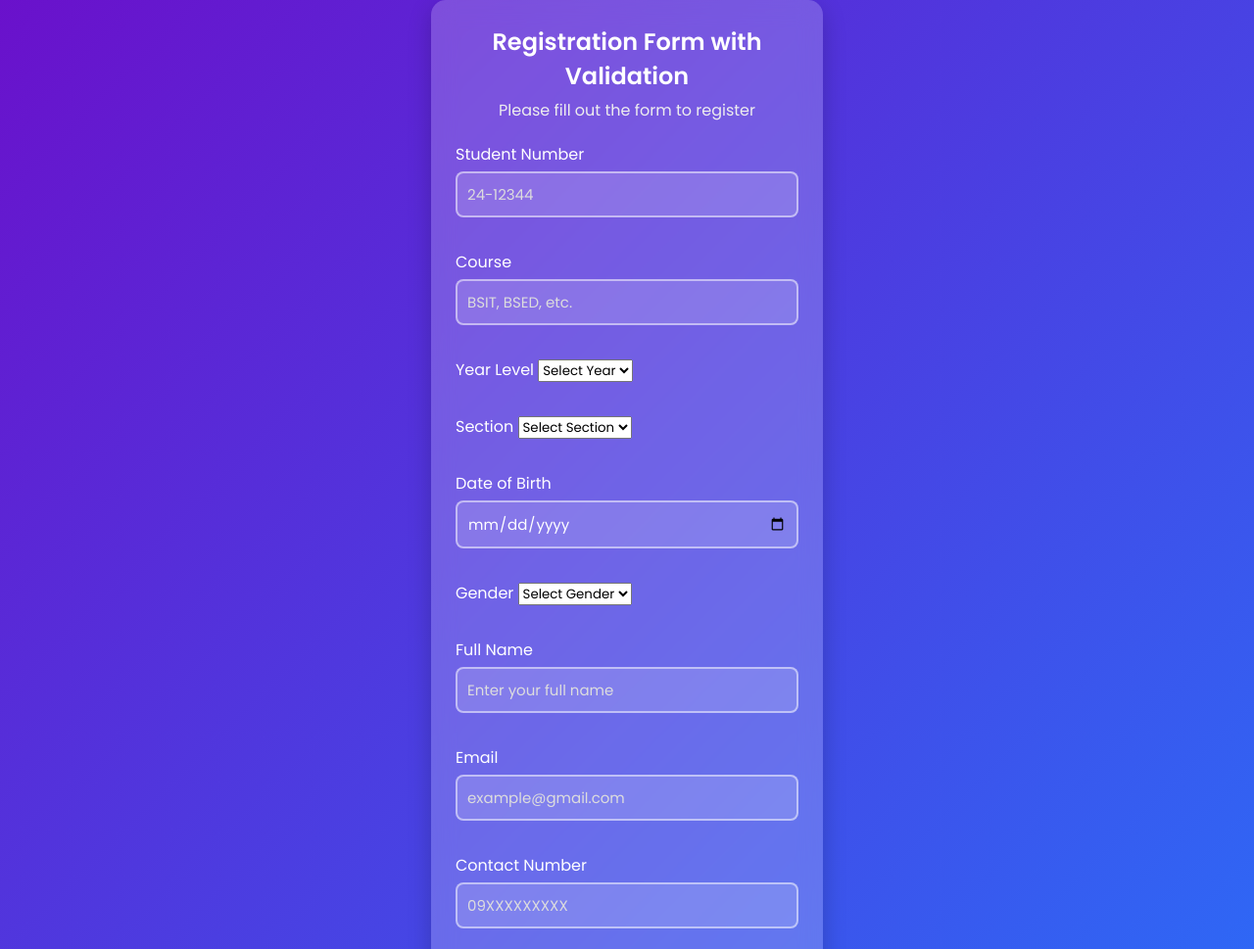
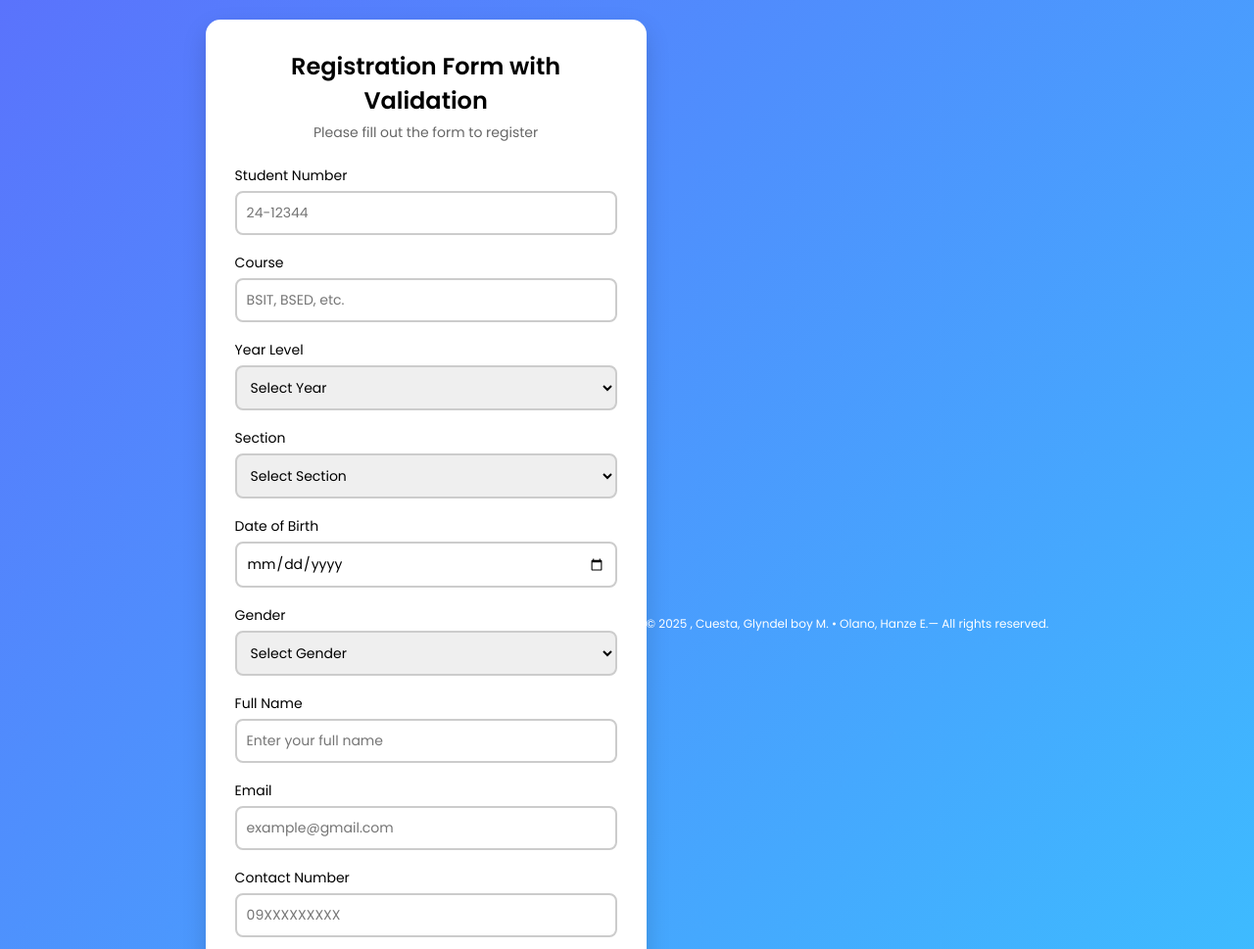
Before and after one commit to glyndelcuesta1414-maker/JQuaru-revised-form-validation-, a plain HTML site: page index.html in a window 1280 px wide. Shown: the top 969 px of the page at 98% size. Drawn offline with nearby package versions, Linux system fonts and the light colour scheme.

Commit message:
Update style.css

```diff
--- a/style.css
+++ b/style.css
@@ -1,3 +1,4 @@
+/* GENERAL STYLE */
 * {
   margin: 0;
   padding: 0;
@@ -6,99 +7,115 @@
 }
 
 body {
-  background: linear-gradient(135deg, #6a11cb, #2575fc);
+  background: linear-gradient(135deg, #5a73fc, #3ac4ff);
   min-height: 100vh;
   display: flex;
-  flex-direction: column;
   justify-content: center;
+  align-items: center;
+  padding: 20px;
 }
 
+/* CARD */
 .card {
-  width: 400px;
-  margin: auto;
-  background: rgba(255, 255, 255, 0.2);
-  backdrop-filter: blur(12px);
-  padding: 25px;
+  background: #fff;
+  width: 100%;
+  max-width: 450px;
+  padding: 30px;
   border-radius: 15px;
-  box-shadow: 0 8px 25px rgba(0, 0, 0, 0.2);
-  text-align: center;
+  box-shadow: 0 10px 25px rgba(0, 0, 0, 0.15);
+  animation: fadeIn 0.5s ease;
 }
 
-h2 {
-  color: #fff;
+@keyframes fadeIn {
+  from { opacity: 0; transform: translateY(15px); }
+  to { opacity: 1; transform: translateY(0); }
+}
+
+.card h2 {
+  text-align: center;
   font-weight: 600;
   margin-bottom: 5px;
 }
 
 .subtitle {
-  color: #eee;
+  text-align: center;
   margin-bottom: 20px;
+  font-size: 14px;
+  color: #666;
 }
 
+/* INPUT GROUP */
 .input-group {
-  text-align: left;
   margin-bottom: 15px;
 }
 
-label {
-  color: #fff;
+.input-group label {
+  font-size: 14px;
   font-weight: 500;
 }
 
-input {
+.input-group input,
+.input-group select {
   width: 100%;
   padding: 10px;
-  margin-top: 5px;
+  margin-top: 4px;
+  border: 2px solid #ccc;
   border-radius: 8px;
-  border: 2px solid rgba(255, 255, 255, 0.5);
-  background: rgba(255, 255, 255, 0.15);
-  color: #fff;
-  font-size: 15px;
-  outline: none;
+  font-size: 14px;
   transition: 0.3s;
 }
 
-input::placeholder {
-  color: #ddd;
+/* FOCUS EFFECT */
+.input-group input:focus,
+.input-group select:focus {
+  border-color: #5a73fc;
+  outline: none;
+  box-shadow: 0 0 5px rgba(90, 115, 252, 0.3);
 }
 
-.error-border {
-  border-color: #ff4d4d !important;
+/* ERROR MESSAGE */
+small.error {
+  color: red;
+  font-size: 12px;
+  margin-top: 3px;
+  display: block;
 }
 
-.success-border {
-  border-color: #4dff4d !important;
+/* INPUT ERROR STYLE */
+.input-group.invalid input,
+.input-group.invalid select {
+  border-color: red;
 }
 
-small.error {
-  color: #ffb3b3;
-  min-height: 18px;
-  display: block;
-  font-size: 13px;
+/* INPUT SUCCESS STYLE */
+.input-group.valid input,
+.input-group.valid select {
+  border-color: green;
 }
 
+/* BUTTON */
 .btn {
   width: 100%;
   padding: 12px;
-  margin-top: 10px;
-  background: #fff;
-  color: #2575fc;
+  background: #5a73fc;
+  color: white;
   border: none;
   border-radius: 10px;
-  font-size: 17px;
-  font-weight: bold;
+  font-size: 16px;
+  margin-top: 10px;
   cursor: pointer;
-  transition: 0.2s;
+  font-weight: 600;
+  transition: 0.3s;
 }
 
 .btn:hover {
-  background: #e6e6e6;
+  background: #445df5;
 }
 
+/* FOOTER */
 footer {
   text-align: center;
-  padding: 10px;
-  margin-top: 10px;
-  color: white;
-  font-size: 14px;
+  margin-top: 15px;
+  font-size: 12px;
+  color: #fff;
 }
```
